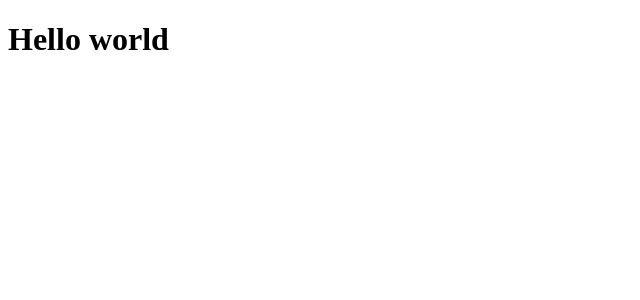
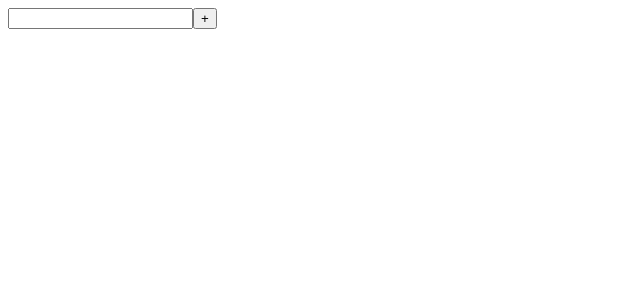
Before and after one commit to LevshinKirill/react-todo, a React app: page / in a window 1280 px wide. Shown: the top 300 px of the page, without its empty margins (0-640 px from the left). Built offline with nearby package versions, Linux system fonts and the light colour scheme.

Commit message:
added Todo, TodoForm, TodoList components and ITodo interface

```diff
--- a/src/App.tsx
+++ b/src/App.tsx
@@ -2,5 +2,5 @@ import React from 'react';
 import TodoList from './components/TodoList'
 
 export default function App() {
-    return <h1>Hello world</h1>
+    return <TodoList />
 }
--- /dev/null
+++ b/src/ITodo.ts
@@ -0,0 +1,5 @@
+interface ITodo {
+    id: string,
+    task: string,
+    isCompleted: boolean
+};
--- /dev/null
+++ b/src/components/Todo.tsx
@@ -0,0 +1,25 @@
+import React from 'react';
+
+interface ITodoComponent {
+    todo: ITodo,
+    switchTodoStatus(id: string): void,
+    deleteTodo(id: string): void
+}
+
+const Todo = (props: ITodoComponent) => {
+
+    return (
+        <div className="todo">
+            <label>{props.todo.task}</label>
+            <input type="checkbox" className="checkbox" defaultChecked={props.todo.isCompleted}
+                onClick={() => props.switchTodoStatus(props.todo.id)}
+            />
+            <button
+                onClick={() => props.deleteTodo(props.todo.id)}>x
+            </button>
+        </div>
+    );
+
+};
+
+export default Todo;
--- /dev/null
+++ b/src/components/TodoForm.tsx
@@ -0,0 +1,29 @@
+import React, { useState } from 'react';
+
+interface ITodoForm {
+    addTodo(taskName: string): void
+};
+
+const TodoForm = (props: ITodoForm) => {
+
+    const [taskName, setTaskName] = useState<string>('');
+
+    const changeTaskNameHandler = (e: React.FormEvent<HTMLInputElement>) => {
+        setTaskName(e.currentTarget.value);
+    };
+
+    const addTodoHandler = (e: React.FormEvent) => {
+        e.preventDefault();
+        props.addTodo(taskName || '');
+    };
+
+    return (
+        <form className="todo-form" onSubmit={addTodoHandler}>
+            <input onChange={changeTaskNameHandler} type="text" name="task-name" />
+            <button type="submit">+</button>
+        </form>
+    );
+
+};
+
+export default TodoForm;
--- /dev/null
+++ b/src/components/TodoList.tsx
@@ -0,0 +1,57 @@
+import React, { useState, useEffect } from 'react';
+import '../ITodo.ts';
+import Todo from './Todo';
+import TodoForm from './TodoForm';
+
+const TodoList = () => {
+
+    const [todos, setTodos] = useState<ITodo[]>([]);
+
+    useEffect(() => {
+        if (localStorage.getItem("todo-list")) {
+            setTodos(
+                JSON.parse(localStorage.getItem("todo-list"))
+            )
+        };
+    }, []);
+
+    useEffect(() => {
+        localStorage.setItem("todo-list", JSON.stringify(todos));
+    }, [todos]);
+
+    const addTodo = (taskName: string): void => {
+        setTodos(
+            [...todos, {
+                id: "id" + Math.random().toString(16).slice(2),
+                isCompleted: false,
+                task: taskName
+            }]
+        );
+    };
+
+    const switchTodoStatus = (id: string): void => {
+        const currentTodos = [...todos];
+        currentTodos.find(t => t.id === id).isCompleted = !currentTodos.find(t => t.id === id).isCompleted;
+        setTodos(
+            [...currentTodos]
+        );
+    };
+
+    const deleteTodo = (id: string): void => {
+        setTodos(
+            todos.filter(t => t.id !== id)
+        );
+    };
+
+    return (
+        <div className="todo-list">
+            <TodoForm addTodo={addTodo} />
+            {todos.map(t =>
+                <Todo key={t.id} todo={t} switchTodoStatus={switchTodoStatus} deleteTodo={deleteTodo} />
+            )}
+        </div>
+    );
+
+};
+
+export default TodoList;
```
